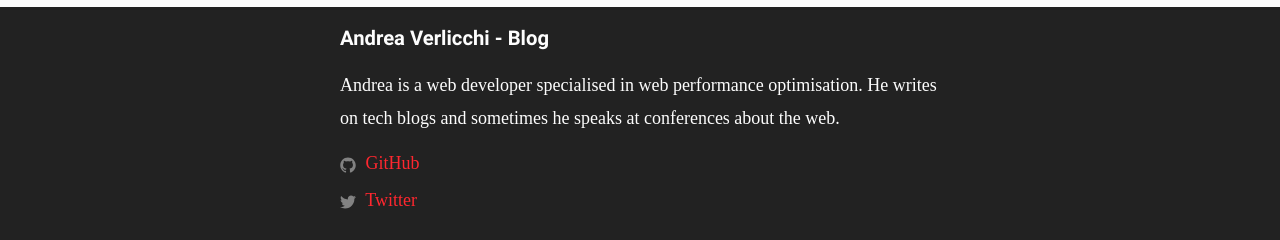
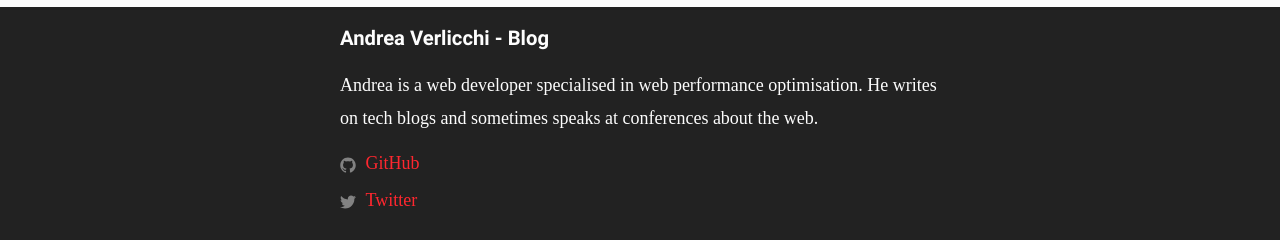
Before and after one commit to verlok/verlok.github.io, a Jekyll site: the page built from index.html, in a window 1280 px wide and 900 px high, scrolled down 4784 px. Shown: the part 657-897 px from the top of the window. Built offline with Jekyll 4.4.1, drawn with Linux system fonts in a browser that asks for light colours; some web fonts are replaced; the list of posts is cut into pages by our own code.

Commit message:
Grammar fix

```diff
--- a/_config.yml
+++ b/_config.yml
@@ -5,7 +5,7 @@ email: andrea.verlicchi@gmail.com
 theme: minima
 description: > # this means to ignore newlines until "baseurl:"
   Andrea is a web developer specialised in web performance optimisation.
-  He writes on tech blogs and sometimes he speaks at conferences about the web.
+  He writes on tech blogs and sometimes speaks at conferences about the web.
 baseurl: "" # the subpath of your site, e.g. /blog/
 url: "https://www.andreaverlicchi.eu" # the base hostname & protocol for your site
 twitter_username: verlok
```
